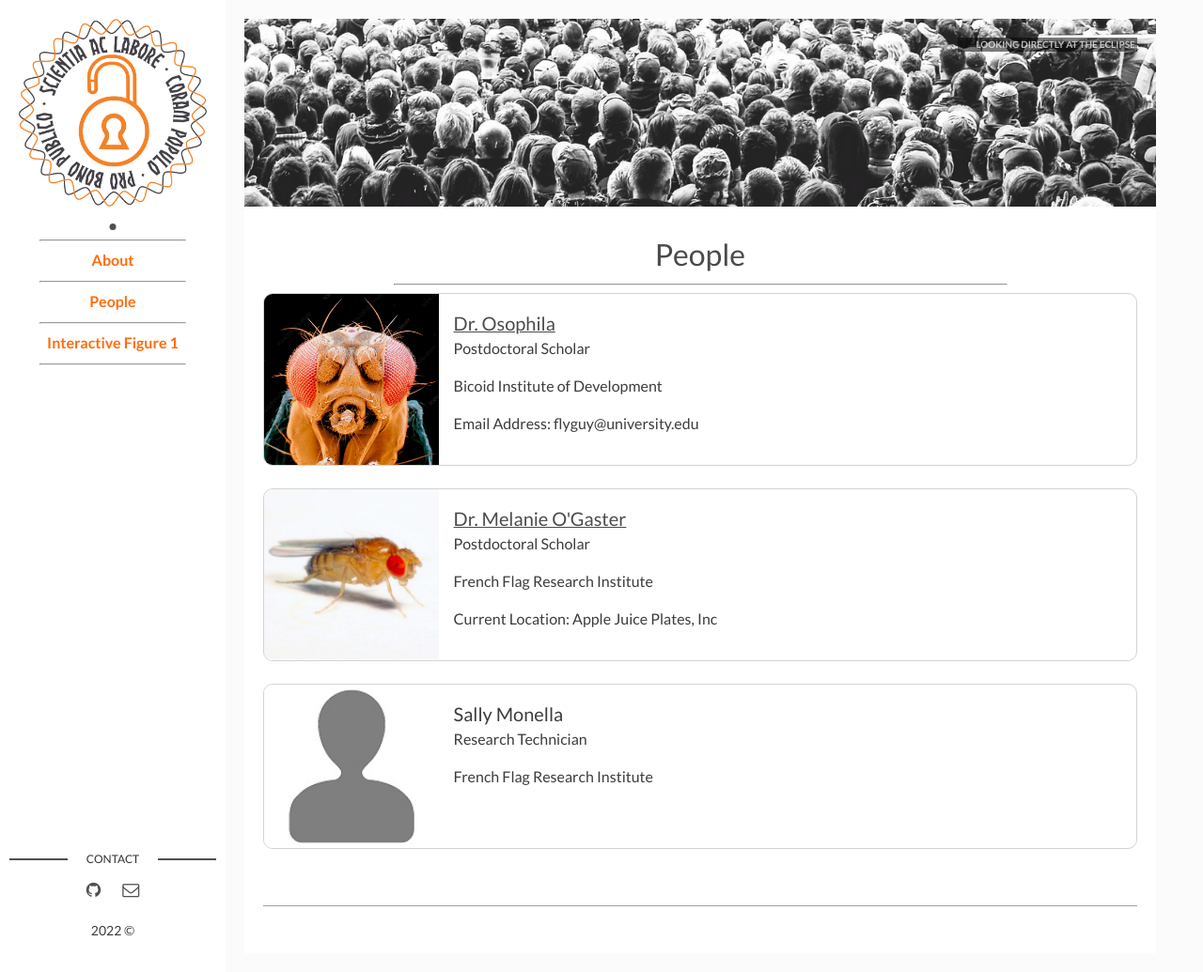
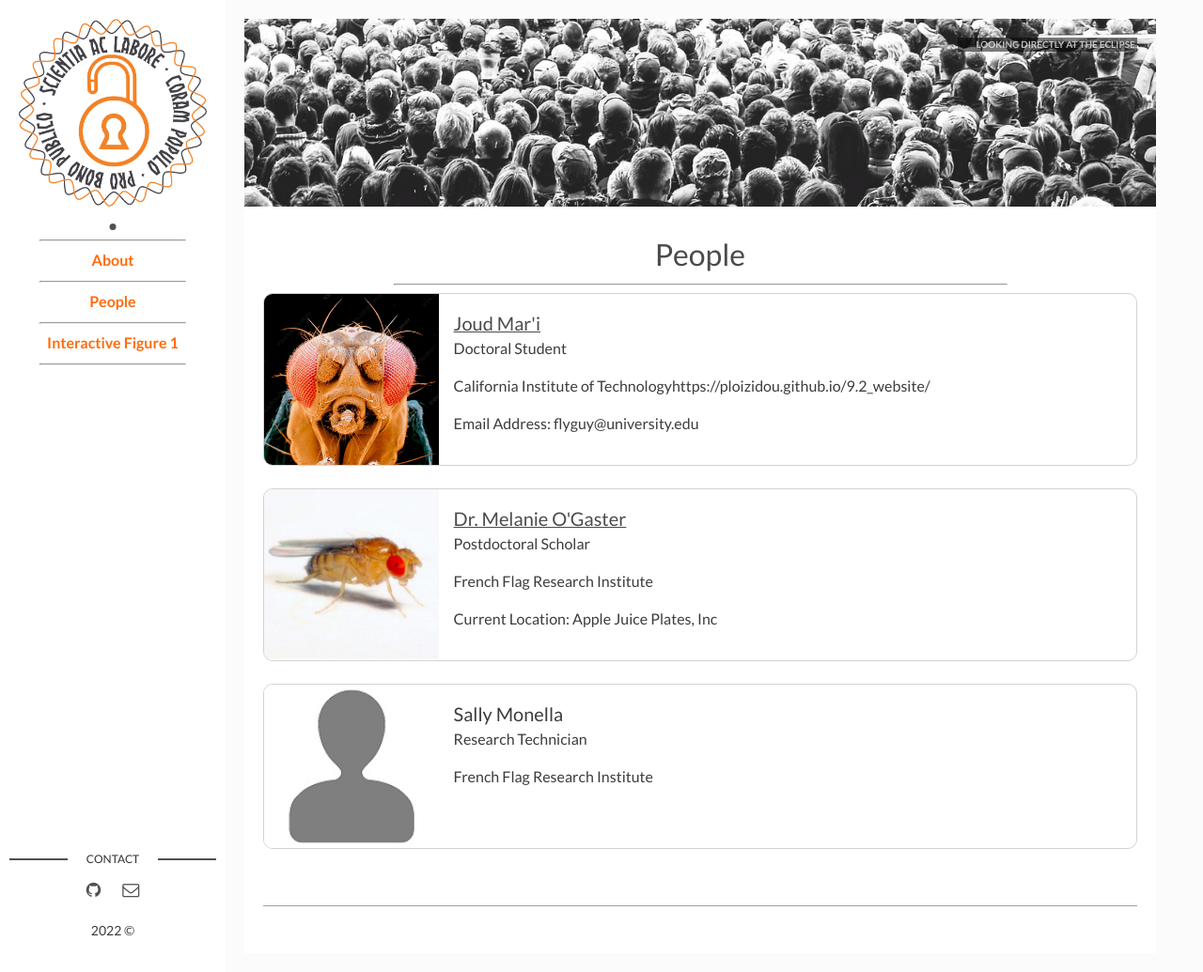
Before and after one commit to PLoizidou/9.2_website, a Jekyll site: the page built from page01_people.md, in a window 1280 px wide and 1035 px high. Shown: the whole window at 94% size. Built offline with Jekyll 4.4.1, drawn with Linux system fonts in a browser that asks for light colours.

Commit message:
Added Joud's name

```diff
--- a/_data/people.yaml
+++ b/_data/people.yaml
@@ -9,11 +9,11 @@
 # of the `page01_people.md` file.
 # ##############################################################################
 - author:
-  name: Dr. Osophila
+  name: Joud Mar'i
   link: "https://en.wikipedia.org/wiki/Drosophila"
-  title: Postdoctoral Scholar
+  title: Doctoral Student
   img: dr_osophila.jpg
-  institute: Bicoid Institute of Development
+  institute: California Institute of Technologyhttps://ploizidou.github.io/9.2_website/
   other_info:
      Email Address: "flyguy@university.edu"
 - author:
```
